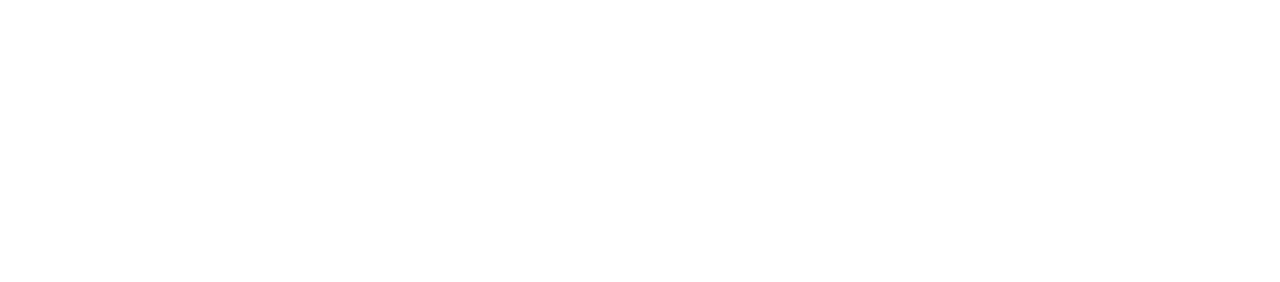
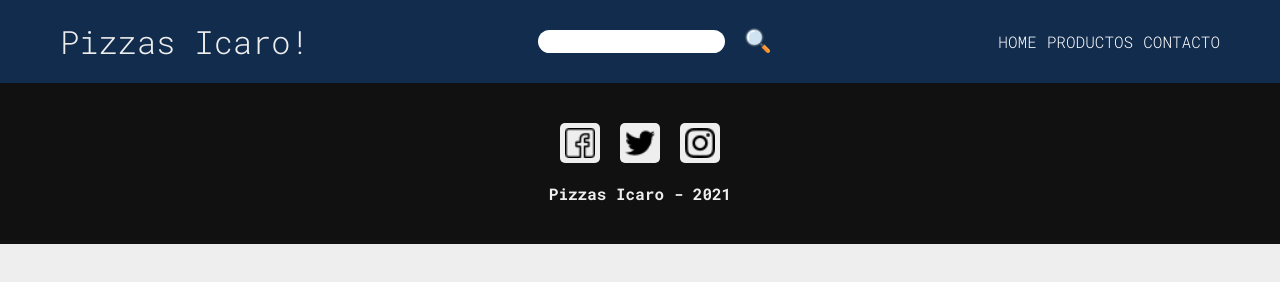
Before and after one commit to MattyDroidX/pizzeria-api, a plain HTML site: page pages/contact.html in a window 1280 px wide. Drawn offline with Linux system fonts and the light colour scheme.

Commit message:
header and footer added

```diff
--- a/index.html
+++ b/index.html
@@ -6,6 +6,9 @@
   <meta http-equiv="X-UA-Compatible" content="IE=edge">
   <meta name="viewport" content="width=device-width, initial-scale=1.0">
   <title>Pizza Icaro</title>
+  <link rel="preconnect" href="https://fonts.googleapis.com">
+  <link rel="preconnect" href="https://fonts.gstatic.com" crossorigin>
+  <link href="https://fonts.googleapis.com/css2?family=Roboto+Mono:wght@300;400;700&display=swap" rel="stylesheet">
   <link rel="stylesheet" href="main.css">
 </head>
 
@@ -13,9 +16,7 @@
   <!-- HEADER -->
   <div class="header__container">
     <div class="header">
-      <div class="header__logo">
-        <h1>Pizzas Icaro!</h1>
-      </div>
+      <h1 class="header__logo">Pizzas Icaro!</h1>
 
 
       <div class="header__search">
@@ -44,19 +45,19 @@
   <!-- /MAIN -->
 
   <!-- FOOTER -->
-  <footer>
-    <h4>Pizzas Icaro - 2021</h4>
-    <div>
-      <a href="https://facebook.com" target="_blank">
+  <footer class="footer">
+    <div class="footer__links">
+      <a class="footer__link" href="https://facebook.com" target="_blank">
         <img src="./img/004-facebook.png" alt="Facebook">
       </a>
-      <a href="https://twitter.com/" target="_blank">
+      <a class="footer__link" href="https://twitter.com/" target="_blank">
         <img src="./img/005-twitter.png" alt="Twitter">
       </a>
-      <a href="https://instagram.com" target="_blank">
+      <a class="footer__link" href="https://instagram.com" target="_blank">
         <img src="./img/003-instagram.png" alt="Instagram">
       </a>
     </div>
+    <h4 class="footer-title">Pizzas Icaro - 2021</h4>
   </footer>
   <!-- /FOOTER -->
 </body>
--- a/pages/contact.html
+++ b/pages/contact.html
@@ -0,0 +1,57 @@
+<!DOCTYPE html>
+<html lang="en">
+
+<head>
+  <meta charset="UTF-8">
+  <meta http-equiv="X-UA-Compatible" content="IE=edge">
+  <meta name="viewport" content="width=device-width, initial-scale=1.0">
+  <title>Contactos</title>
+  <link rel="preconnect" href="https://fonts.googleapis.com">
+  <link rel="preconnect" href="https://fonts.gstatic.com" crossorigin>
+  <link href="https://fonts.googleapis.com/css2?family=Roboto+Mono:wght@300;400;700&display=swap" rel="stylesheet">
+  <link rel="stylesheet" href="/main.css">
+</head>
+
+<body>
+  <!-- HEADER -->
+  <div class="header__container">
+    <div class="header">
+      <h1 class="header__logo">Pizzas Icaro!</h1>
+
+
+      <div class="header__search">
+        <input class="header__search--input" type="text">
+        <button class="header__search--btn">
+          <img src=" /img/search.png" alt="Search Button">
+        </button>
+      </div>
+
+
+      <div class="header__nav">
+        <a class="header__nav--item" href="/">Home</a>
+        <a class="header__nav--item" href="/pages/products.html">Productos</a>
+        <a class="header__nav--item" href="/pages/contact.html">Contacto</a>
+      </div>
+    </div>
+  </div>
+  <!-- /HEADER -->
+  <!-- FOOTER -->
+  <footer class="footer">
+    <div class="footer__links">
+      <a class="footer__link" href="https://facebook.com" target="_blank">
+        <img src="/img/004-facebook.png" alt="Facebook">
+      </a>
+      <a class="footer__link" href="https://twitter.com/" target="_blank">
+        <img src="/img/005-twitter.png" alt="Twitter">
+      </a>
+      <a class="footer__link" href="https://instagram.com" target="_blank">
+        <img src="/img/003-instagram.png" alt="Instagram">
+      </a>
+    </div>
+    <h4 class="footer-title">Pizzas Icaro - 2021</h4>
+  </footer>
+  <!-- /FOOTER -->
+
+</body>
+
+</html>
--- a/styles/static/_general.scss
+++ b/styles/static/_general.scss
@@ -0,0 +1,5 @@
+body {
+  background-color: $white;
+  color: $black;
+  font-family: "Roboto Mono", monospace;
+}
--- a/styles/static/_variable.scss
+++ b/styles/static/_variable.scss
@@ -1 +1,4 @@
 $primary-color: rgb(36, 91, 143);
+$secondary-color: rgb(18, 44, 78);
+$white: #eee;
+$black: #111;
--- a/styles/static/components/_footer.scss
+++ b/styles/static/components/_footer.scss
@@ -0,0 +1,37 @@
+.footer {
+  display: flex;
+  flex-direction: column;
+  justify-content: center;
+  align-items: center;
+  background-color: $black;
+  color: $white;
+  padding: 40px 0;
+  gap: 20px;
+
+  &__title {
+    text-transform: uppercase;
+  }
+
+  &__links {
+    display: flex;
+    gap: 20px;
+  }
+
+  &__link {
+    background-color: $white;
+    border-radius: 5px;
+    padding: 5px;
+    display: flex;
+    justify-content: center;
+    align-items: center;
+
+    &:hover {
+      transform: scale(1.1);
+    }
+
+    img {
+      height: 30px;
+      width: 30px;
+    }
+  }
+}
--- a/styles/static/components/_header.scss
+++ b/styles/static/components/_header.scss
@@ -1,6 +1,6 @@
 .header {
   &__container {
-    background-color: $primary-color;
+    background-color: $secondary-color;
     // display: flex;
     // justify-content: center;
     width: 100%;
@@ -10,11 +10,23 @@
     display: flex;
     justify-content: space-between;
     margin: 0 auto;
+    padding: 20px 20px;
   }
   &__logo {
+    font-size: 32px;
+    color: $white;
+    font-weight: 300;
   }
   &__search {
+    display: flex;
+    align-items: center;
+    gap: 20px;
+
     &--input {
+      border-radius: 15px;
+      border: 2px none;
+      text-align: center;
+      padding: 4px 5px;
     }
     &--btn {
       border: none;
@@ -31,7 +43,19 @@
   }
 
   &__nav {
+    display: flex;
+    gap: 10px;
+    align-items: center;
     &--item {
+      text-decoration: none;
+      color: #fff;
+      text-transform: uppercase;
+      transition: color 0.3s linear;
+      font-weight: 300;
+
+      &:hover {
+        color: $primary-color;
+      }
     }
   }
 }
```
Also changed, not shown: pages/products.html (+57 -0 lines), main.css.
